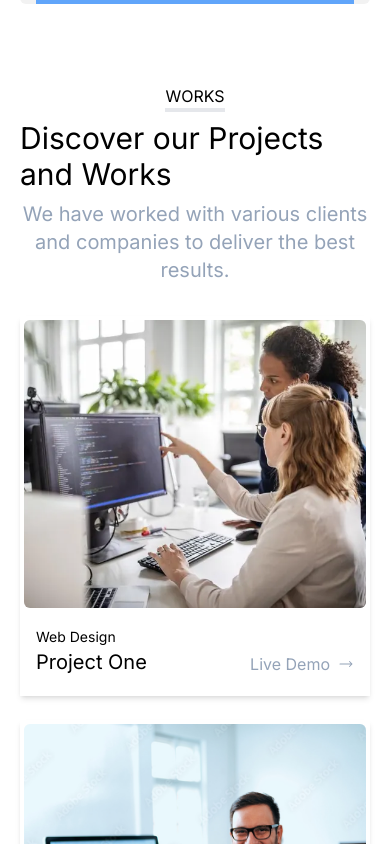
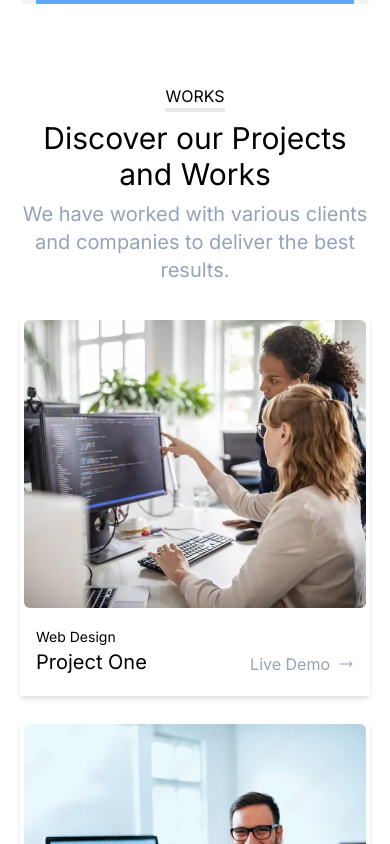
Before and after one commit to ruhulaminparvez/company-portfolio, a Next.js app: page / in a window 390 px wide. Shown: the part 3380-4224 px from the top of the page. Built offline with nearby package versions, Linux system fonts and the light colour scheme.

Commit message:
Fix Issue :rocket:

```diff
--- a/components/shared/footer/Footer.jsx
+++ b/components/shared/footer/Footer.jsx
@@ -5,7 +5,7 @@ import Link from 'next/link';
 const Footer = () => {
     return (
         <section className='px-5 lg:px-20 lg:py-10 w-full lg:flex items-start bg-white'>
-            <div className='w-full px-8 lg:px-0 lg:w-1/3'>
+            <div className='w-full px-2 lg:px-0 lg:w-1/3'>
                 <h2 className='text-5xl my-2 text-black'>Subscribe to our Newsletter</h2>
 
                 <div className='mt-5 flex items-center gap-2'>
--- a/components/showcase/Showcase.jsx
+++ b/components/showcase/Showcase.jsx
@@ -9,7 +9,7 @@ const Showcase = () => {
         <section className='px-5 lg:px-20 pt-20 bg-white'>
             <div className='flex items-center flex-col'>
                 <h6 className='uppercase border-b-color-slate-400 border-b-4 text-black'>Works</h6>
-                <h2 className='text-3xl my-2 text-black'>Discover our Projects and Works</h2>
+                <h2 className='text-3xl my-2 text-black text-center'>Discover our Projects and Works</h2>
                 <p className='text-slate-400 text-xl text-center'>
                     We have worked with various clients and companies to deliver the best results.
                 </p>
```
